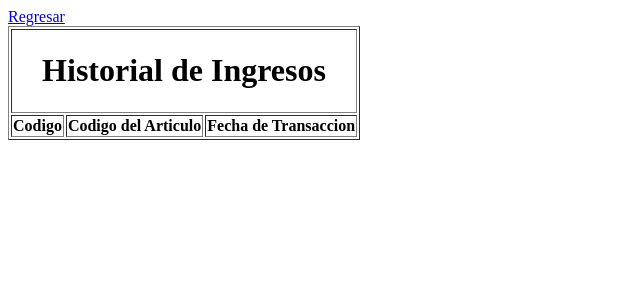
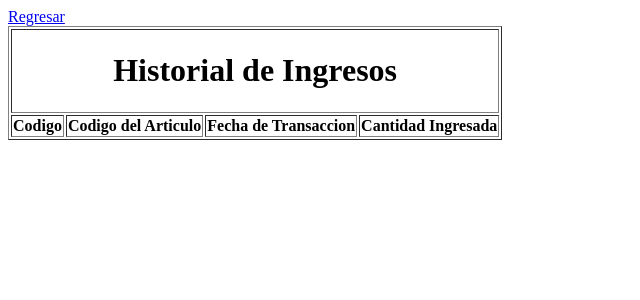
Before and after one commit to Kunai11/Inventario, a PHP site: page /historial_ingresos.php in a window 1280 px wide. Shown: the top 300 px of the page, without its empty margins (0-640 px from the left). Run offline with PHP 8.4, Linux system fonts and the light colour scheme; data that the repository does not hold is empty.

Commit message:
Agregar columna para el valor de la cantidad ingresada y modificar el ancho del titulo

```diff
--- a/historial_ingresos.php
+++ b/historial_ingresos.php
@@ -9,12 +9,13 @@
         <a href="index.php">Regresar</a>
             <table border="1">
                 <tr>
-                    <td colspan="3" align="center"><h1>Historial de Ingresos</h1></td>
+                    <td colspan="4" align="center"><h1>Historial de Ingresos</h1></td>
                 </tr>
                 <tr>
                     <th>Codigo</th>
                     <th>Codigo del Articulo</th>
                     <th>Fecha de Transaccion</th>
+                    <th>Cantidad Ingresada</th>
                 </tr>
                 <?php
                     include("cn/bdconexion.php");
@@ -25,6 +26,7 @@
                                 <td>'.$row['Codigo'].'</td>
                                 <td>'.$row['Cod_Articulo'].'</td>
                                 <td>'.$row['Fecha_en'].'</td>
+                                <td>'.$row['Cantidad'].'</td>
                             </tr>
                         ';
                     }
```
